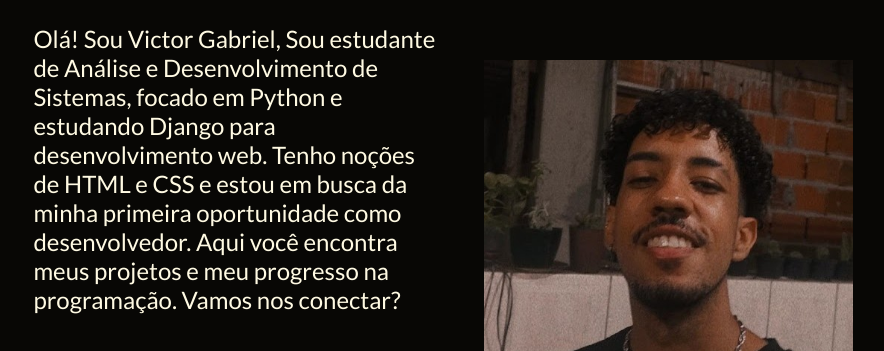
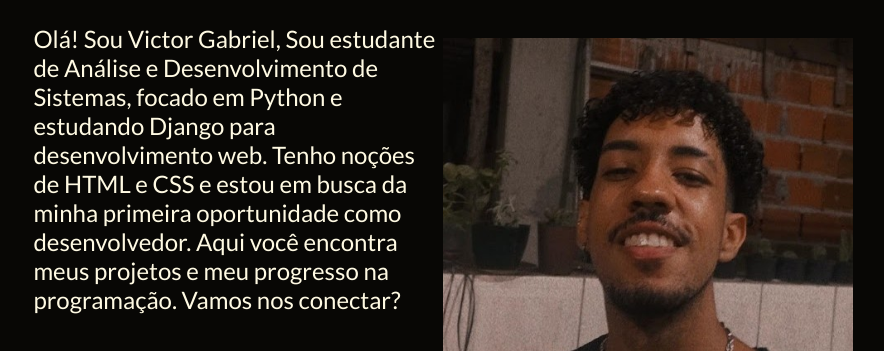
Before and after one commit to vgsantana/Portfolio, a plain HTML site: page index.html in a window 1280 px wide. Shown: the part 330-681 px from the top of the page, without its empty margins (197-1081 px from the left). Drawn offline with Linux system fonts and the light colour scheme.

Commit message:
Ajustando tamanho imagem

```diff
--- a/Styles/style.css
+++ b/Styles/style.css
@@ -104,8 +104,8 @@ body{
 }
 
 .apresentacao__imagem{
-    width: 45%;
-    height: 45%;
+    width: 50%;
+    height: 50%;
 }
 
 .rodape{
```
